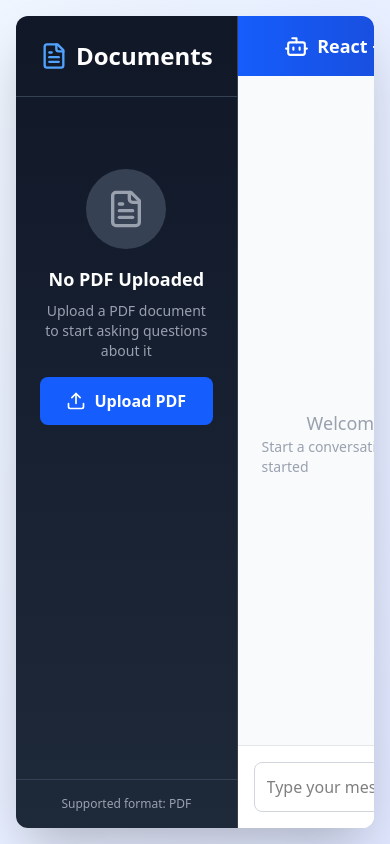
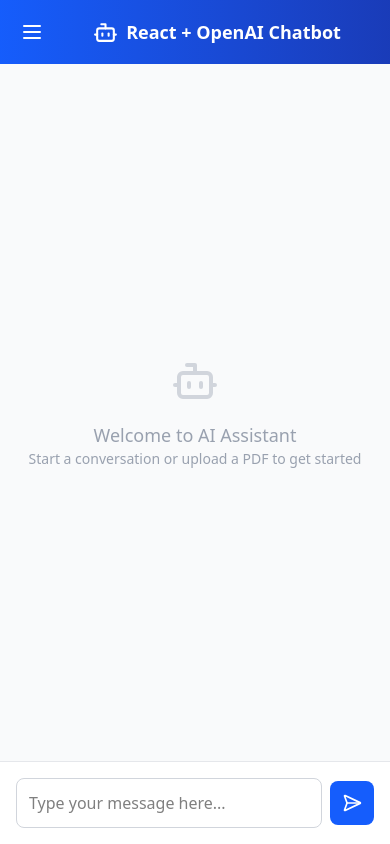
Before and after one commit to sravanthch/Personal-AI-Assistant, a React (Vite) app in the folder react-chatbot/: page / in a window 390 px wide. Built offline with nearby package versions, Linux system fonts and the light colour scheme.

Commit message:
Mobile-responsive

```diff
--- a/react-chatbot/index.html
+++ b/react-chatbot/index.html
@@ -4,7 +4,7 @@
     <meta charset="UTF-8" />
     <link rel="icon" type="image/svg+xml" href="/vite.svg" />
     <meta name="viewport" content="width=device-width, initial-scale=1.0" />
-    <title>react-chatbot</title>
+    <title>PDF-Chat</title>
   </head>
   <body>
     <div id="root"></div>
--- a/react-chatbot/src/App.tsx
+++ b/react-chatbot/src/App.tsx
@@ -4,8 +4,8 @@ import ChatComponent from './components/ChatComponent';
 
 const App: React.FunctionComponent = () => {
   return (
-    <div className="h-screen w-screen bg-gradient-to-br from-blue-50 to-indigo-100 flex items-center justify-center p-4">
-      <div className='w-full h-full max-w-7xl bg-white shadow-2xl rounded-xl overflow-hidden flex'>
+    <div className="h-screen w-screen bg-gradient-to-br from-blue-50 to-indigo-100 flex items-center justify-center p-0 md:p-4">
+      <div className='w-full h-full max-w-7xl bg-white shadow-2xl rounded-none md:rounded-xl overflow-hidden flex'>
         <ChatComponent/>
       </div>
     </div>
--- a/react-chatbot/src/components/ChatComponent.tsx
+++ b/react-chatbot/src/components/ChatComponent.tsx
@@ -1,5 +1,5 @@
 import React, { useState, useRef } from 'react'
-import { LuBot, LuSendHorizontal, LuUpload, LuX, LuFileText } from 'react-icons/lu';
+import { LuBot, LuSendHorizontal, LuUpload, LuX, LuFileText, LuMenu } from 'react-icons/lu';
 import { useChatbot } from './hooks/useChatbot';
 import Markdown from 'react-markdown';
 import { usePDFHandler } from './hooks/usePdfHandler';
@@ -11,6 +11,7 @@ interface IChatComponentProps {
 
 const ChatComponent: React.FunctionComponent<IChatComponentProps> = () => {
     const [input, setInput] = useState('')
+    const [isSidebarOpen, setIsSidebarOpen] = useState(false);
     const { messages, sendMessage, setPDF, clearPDF, hasPDF } = useChatbot();
     const { pdfData, isLoading, error, uploadPDF, clearPDF: clearPDFHandler } = usePDFHandler();
     const ref = useChatScroll(messages)
@@ -74,12 +75,18 @@ const ChatComponent: React.FunctionComponent<IChatComponentProps> = () => {
 
     return (
         <>
-            <div className='w-80 bg-gradient-to-b from-gray-900 to-gray-800 text-white flex flex-col border-r border-gray-700'>
-                <div className='p-6 border-b border-gray-700'>
+            <div className={`fixed inset-0 z-50 w-full md:relative md:inset-auto md:w-80 bg-gradient-to-b from-gray-900 to-gray-800 text-white flex flex-col border-r border-gray-700 transition-transform duration-300 ease-in-out ${isSidebarOpen ? 'translate-x-0' : '-translate-x-full md:translate-x-0'}`}>
+                <div className='p-6 border-b border-gray-700 flex items-center justify-between'>
                     <h2 className='text-2xl font-bold flex items-center gap-2'>
                         <LuFileText size={28} className='text-blue-400' />
                         Documents
                     </h2>
+                    <button
+                        onClick={() => setIsSidebarOpen(false)}
+                        className='md:hidden p-2 text-gray-400 hover:text-white rounded-lg hover:bg-gray-700 transition-colors'
+                    >
+                        <LuX size={24} />
+                    </button>
                 </div>
 
                 <div className='flex-1 flex flex-col p-6 gap-4'>
@@ -149,10 +156,18 @@ const ChatComponent: React.FunctionComponent<IChatComponentProps> = () => {
                 </div>
             </div>
 
-            <div className='flex-1 flex flex-col bg-white'>
-                <div className='p-4 font-semibold text-lg bg-gradient-to-r from-blue-600 to-blue-800 flex text-white justify-center items-center gap-2'>
-                    <LuBot size={25} />
-                    React + OpenAI Chatbot
+            <div className='flex-1 flex flex-col bg-white w-full'>
+                <div className='p-4 font-semibold text-lg bg-gradient-to-r from-blue-600 to-blue-800 flex text-white items-center gap-3'>
+                    <button
+                        onClick={() => setIsSidebarOpen(true)}
+                        className='md:hidden p-1 hover:bg-white/10 rounded-lg transition-colors'
+                    >
+                        <LuMenu size={24} />
+                    </button>
+                    <div className='flex items-center gap-2 justify-center flex-1 md:flex-none'>
+                        <LuBot size={25} />
+                        React + OpenAI Chatbot
+                    </div>
                 </div>
 
                 <div ref={ref} className='flex-1 overflow-y-auto p-6 space-y-4 bg-gray-50'>
@@ -169,11 +184,10 @@ const ChatComponent: React.FunctionComponent<IChatComponentProps> = () => {
                             className={`flex ${msg.sender === 'user' ? 'justify-end' : 'justify-start'}`}
                         >
                             <div
-                                className={`max-w-md lg:max-w-xl px-4 py-3 rounded-lg ${
-                                    msg.sender === 'user'
+                                className={`max-w-md lg:max-w-xl px-4 py-3 rounded-lg ${msg.sender === 'user'
                                         ? 'bg-blue-600 text-white rounded-br-none'
                                         : 'bg-white text-gray-800 border border-gray-200 rounded-bl-none shadow-sm'
-                                }`}
+                                    }`}
                             >
                                 <div className='prose prose-sm max-w-none dark:prose-invert'>
                                     <Markdown>
```
